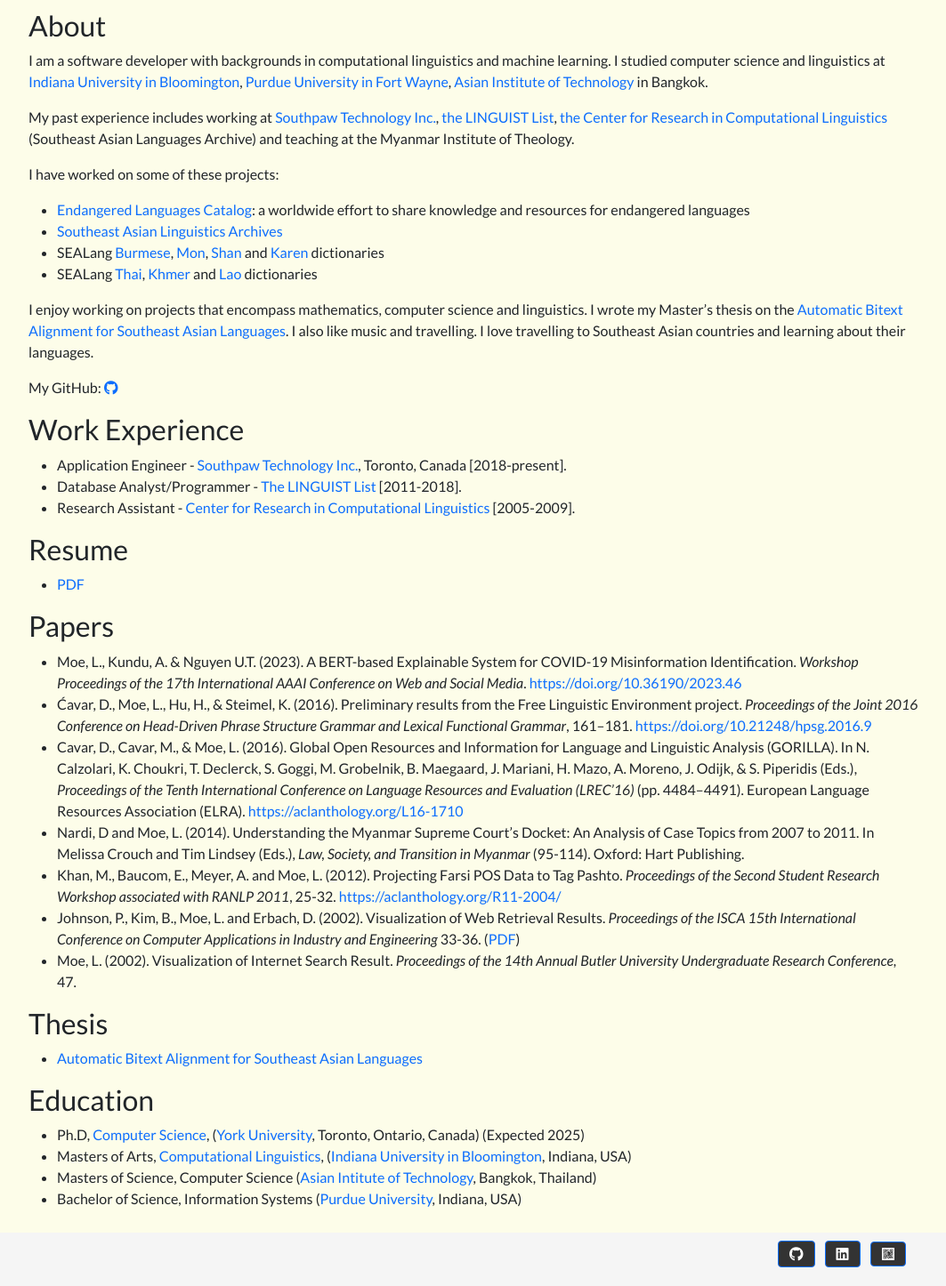
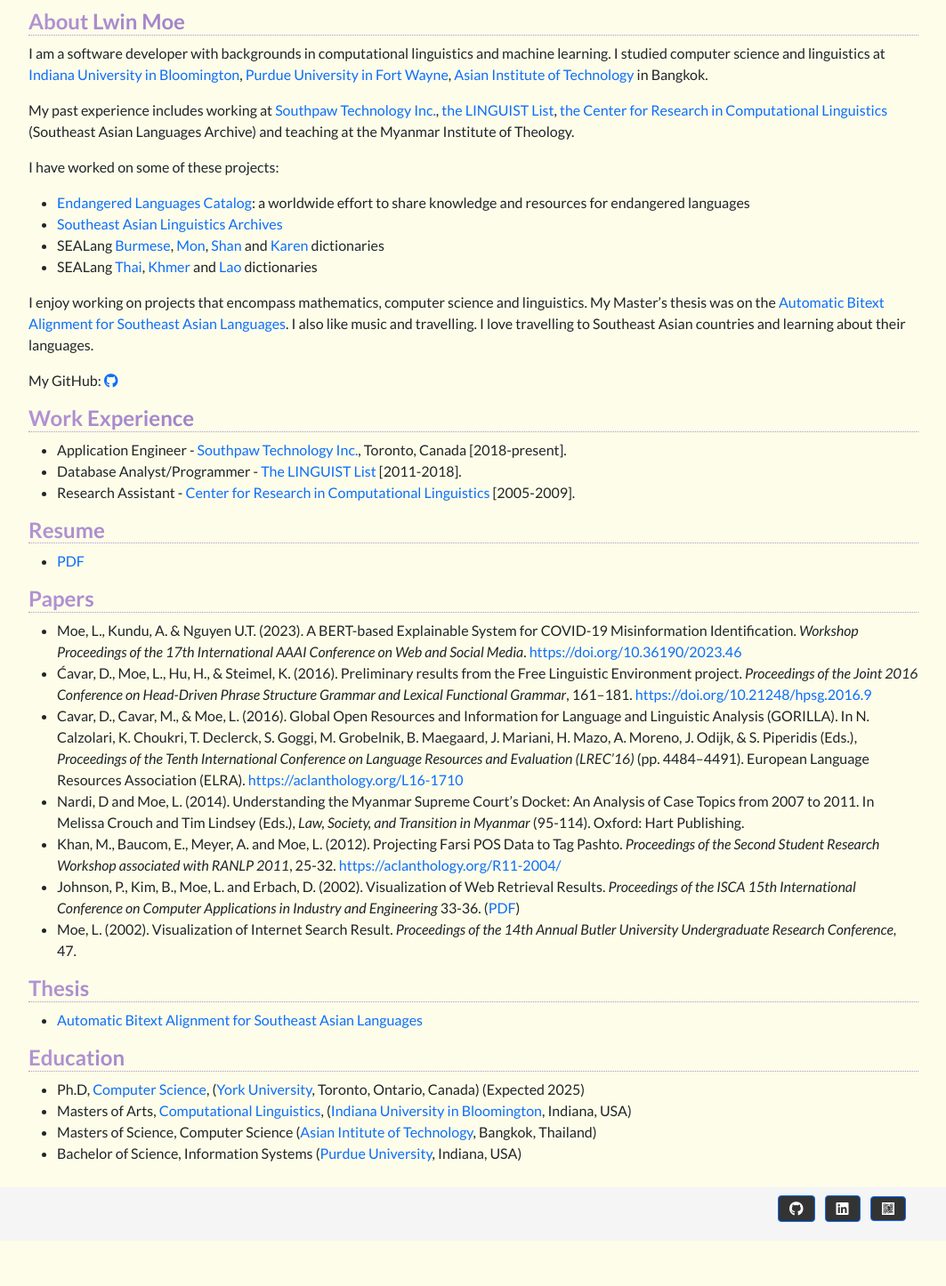
Before and after one commit to lwinmoe/lwinmoe.github.io, a Jekyll site: the page built from index.md, in a window 1280 px wide. Shown: the whole page at 89% size, without its empty margins (108-1171 px from the left). Built offline with Jekyll 4.4.1, drawn with Linux system fonts in a browser that asks for light colours; nearby versions of some CDN libraries; after the commit the page ends 1395 px from its top, so only the background shows below that.

Commit message:
header style.

```diff
--- a/index.md
+++ b/index.md
@@ -4,7 +4,7 @@ title: Lwin Moe
 link: home
 ---
 
-## About
+## About Lwin Moe
 
 I am a software developer with backgrounds in computational linguistics and machine learning. I studied computer science and linguistics at [Indiana University in Bloomington](http://iub.edu/), [Purdue University in Fort Wayne](https://www.pfw.edu/), [Asian Institute of Technology](https://www.ait.ac.th/) in Bangkok.
 
@@ -18,7 +18,7 @@ I have worked on some of these projects:
 - SEALang [Thai](http://sealang.net/thai/), [Khmer](http://sealang.net/khmer) and [Lao](http://sealang.net/lao/) dictionaries
 
 
-I enjoy working on projects that encompass mathematics, computer science and linguistics. I wrote my Master's thesis on the [Automatic Bitext Alignment for Southeast Asian Languages](/static/docs/lwinmoe-thesis.pdf). I also like music and travelling. I love travelling to Southeast Asian countries and learning about their languages.
+I enjoy working on projects that encompass mathematics, computer science and linguistics. My Master's thesis was on the [Automatic Bitext Alignment for Southeast Asian Languages](/static/docs/lwinmoe-thesis.pdf). I also like music and travelling. I love travelling to Southeast Asian countries and learning about their languages.
 
 My GitHub: <a href="https://github.com/lwinmoe" role="button"><i class="fab fa-github"></i></a>
 
--- a/static/css/style.scss
+++ b/static/css/style.scss
@@ -20,6 +20,21 @@ html, body {
     background-color: #fdfde9;
 }
 
+h1, h2, h3, h4, h5, h6,
+.h1,.h2, .h3, .h4, .h5,.h6 {
+    font-family: Lato, "Helvetica Neue", Helvetica, Arial, sans-serif, Padauk;
+}
+
+h2 {
+    font-size: 1.5em;
+    font-weight: 600;
+    background-image: linear-gradient(to left, #553c9a, #b393d3);
+    color: transparent;
+    background-clip: text;
+    -webkit-background-clip: text;
+    border-bottom: 1px dotted #b393d3
+}
+
 a:link {
     text-decoration: none;
 }
@@ -30,33 +45,9 @@ a:hover {
     background-color: antiquewhite;
 }
 
-code,
-kbd,
-pre,
-samp {
+code, kbd, pre, samp {
     font-family: monospace, serif, Padauk;
 }
-
-h1,
-h2,
-h3,
-h4,
-h5,
-h6,
-.h1,
-.h2,
-.h3,
-.h4,
-.h5,
-.h6 {
-  font-family: Lato, "Helvetica Neue", Helvetica, Arial, sans-serif, Padauk;
-}
-
-code,
-pre {
-  font-family: Monaco, Menlo, Consolas, "Courier New", monospace, Padauk;
-}
-
 
 /* Wrapper for page content to push down footer */
 #wrap {
```
Lines whose indentation alone changed are shown as unchanged.
